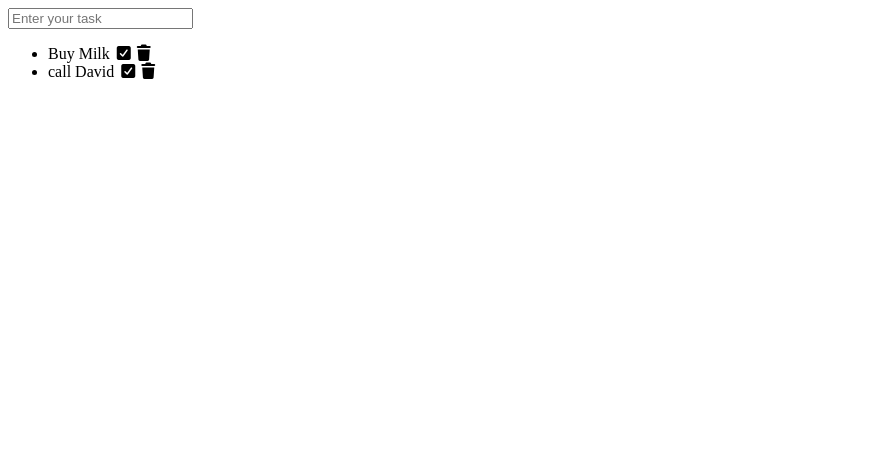
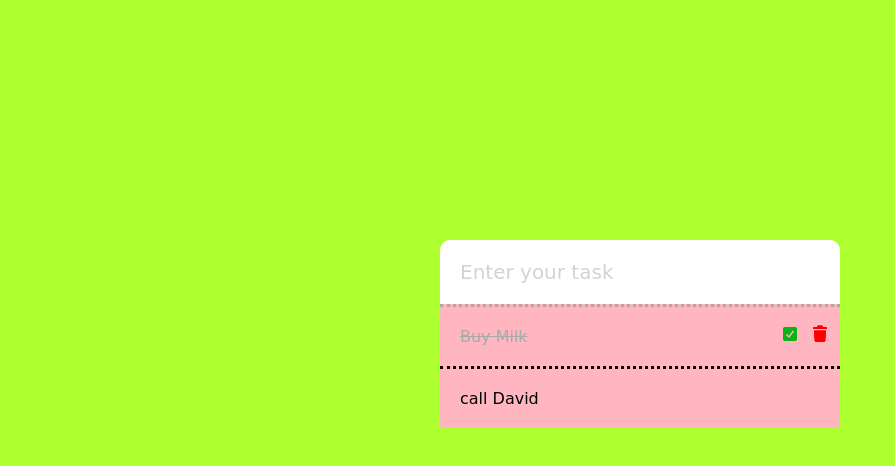
Before and after one commit to AbdellahElasy/Projects-html-css-js, a plain HTML site: page project2/To-Do-List.html in a window 1280 px wide. Shown: the whole page, without its empty margins (0-895 px from the left). Drawn offline with Linux system fonts and the light colour scheme.

Commit message:
add css file

```diff
--- /dev/null
+++ b/project2/To-Do-List.css
@@ -0,0 +1,64 @@
+body{
+  margin: 0;
+  display: flex;
+  justify-content: center;
+  background-color: greenyellow;
+}
+
+.form{
+  position: absolute;
+  top: 30%;
+  box-shadow: 0 4px 8px rgb( red, green, blue,.3);
+  width: 400px;
+  background-color: lightpink;
+  border-radius: 10px;
+
+}
+.input{
+  width: 100%;
+  box-sizing: border-box;
+  padding: 20px ;
+  border-radius: 10px 10px 0 0;
+  border: none;
+  font-size: 20px;
+  font-family: cursive;
+}
+.input::placeholder{
+  color: lightgray;
+}
+.list{
+  padding: 0;
+  margin: 0;
+
+}
+.list li{
+  background-color: lightpink;
+  list-style-type: none;
+  padding: 20px;
+  font-family: cursive;
+  border-top: dotted;
+}
+.list li .fa-trash{
+  color: red;
+  position: absolute;
+  right: 10px;
+  top: 50%;
+  transform: translateY(-50%);
+  cursor: pointer;
+}
+.list li .fa-check-square{
+color: rgb(8, 179, 19);
+  position: absolute;
+  right: 40px;
+  top: 50%;
+  transform: translateY(-50%);
+  cursor: pointer;
+
+}
+.list li.checked{
+  color: darkgray;
+  text-decoration: line-through;
+}
+.list li.checked .fa-check-square{
+   color: darkgray;
+}
--- a/project2/To-Do-List.html
+++ b/project2/To-Do-List.html
@@ -3,19 +3,21 @@
 <head>
   <meta charset="UTF-8">
   <meta name="viewport" content="width=device-width, initial-scale=1.0">
+  <link rel="stylesheet" href="/project2/To-Do-List.css">
   <title>To Do List </title>
   <link rel="stylesheet" href="https://cdnjs.cloudflare.com/ajax/libs/font-awesome/7.0.0/css/all.min.css" integrity="sha512-DxV+EoADOkOygM4IR9yXP8Sb2qwgidEmeqAEmDKIOfPRQZOWbXCzLC6vjbZyy0vPisbH2SyW27+ddLVCN+OMzQ==" crossorigin="anonymous" referrerpolicy="no-referrer" />
 </head>
 <body>
   <form class="form">
-         <input type="text" class="input" placeholder="Enter your task" autocomplete="off">
+         <input type="text" class="input" placeholder="Enter your task" autocomplete="off"/>
  <ul class="list">
-      <li class="checked">Buy Milk <i class="fas
+      <li class="checked">
+        Buy Milk <i class="fas
         fa-check-square"></i><i class="fas
         fa-trash"></i>
       </li>
-
-      <li>call David <i class="fas
+      <li>
+        call David <i class="fas
         fa-check-square"></i><i class="fas
         fa-trash"></i>
       </li>
```
